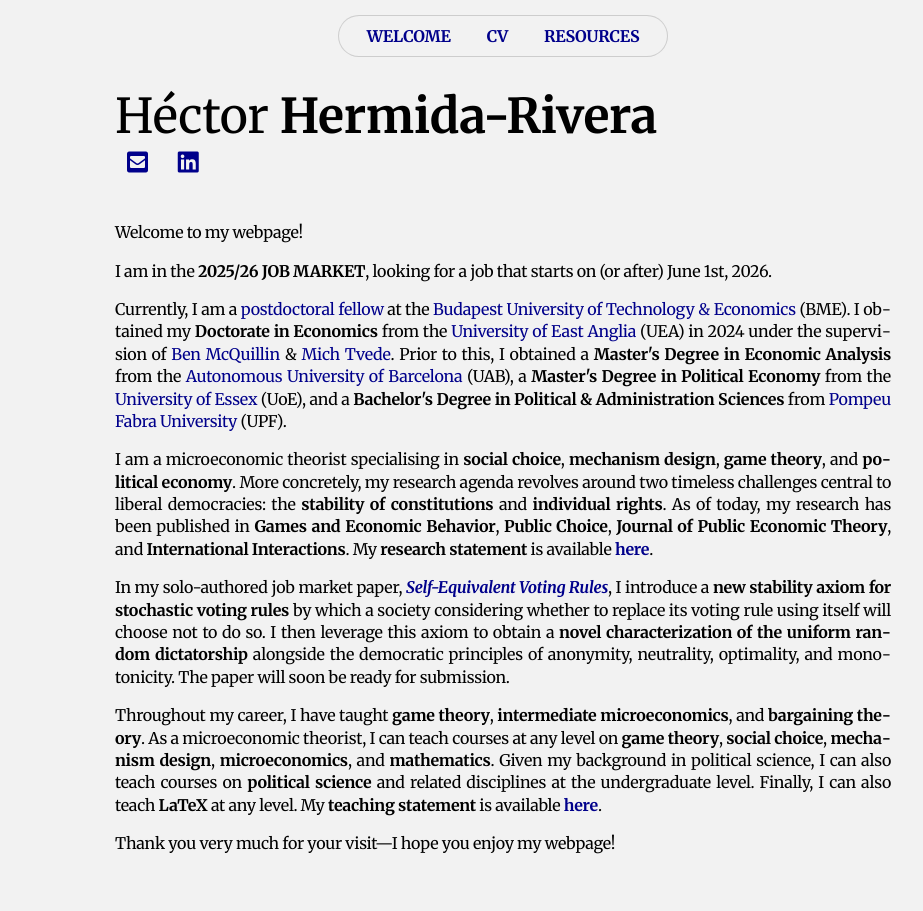
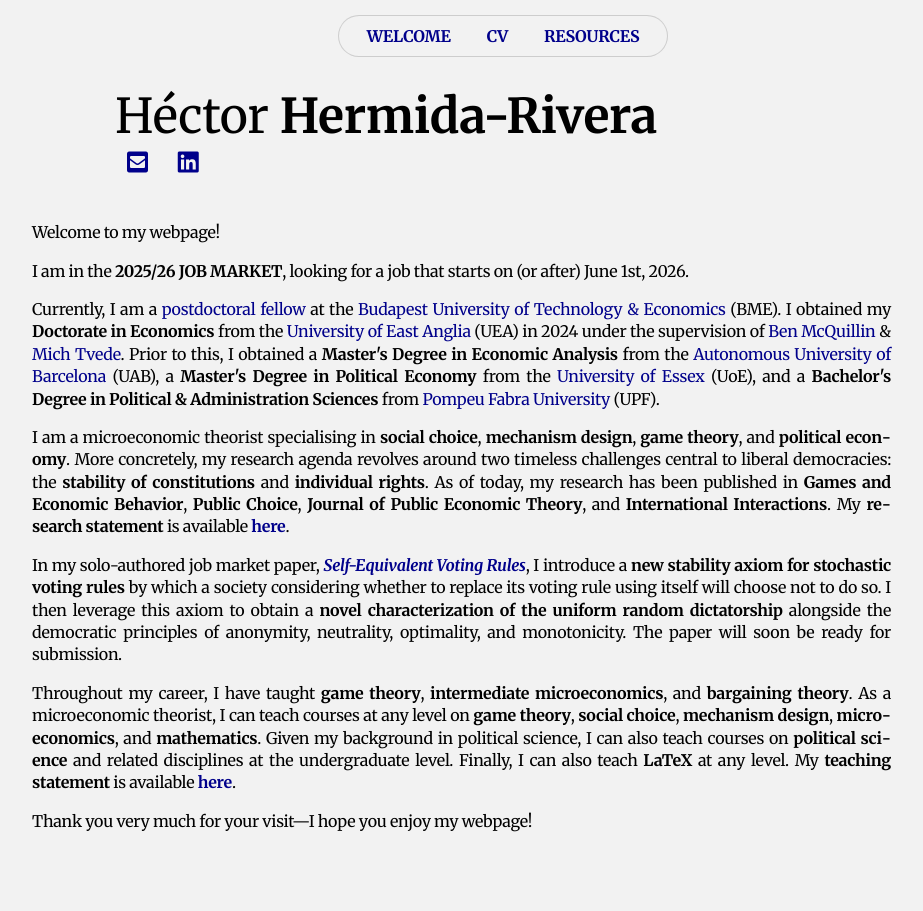
Before and after one commit to HectorHermidaRivera/hectorhermidarivera.github.io, a Jekyll site: the page built from index.md, in a window 1280 px wide. Shown: the whole page, without its empty margins (137-1060 px from the left). Built offline with Jekyll 4.4.1, drawn with Linux system fonts in a browser that asks for light colours; a style sheet for code colours, icons or effects is not loaded.

Commit message:
Update index.md

```diff
--- a/index.md
+++ b/index.md
@@ -39,7 +39,7 @@ title: Héctor Hermida-Rivera
     </a>
   </div>
 
-<div class="two-column" style="padding-right: 83px; box-sizing: border-box">
+<div class="two-column" style="transform: translateX(-83px); box-sizing: border-box;">
   <div class="label"></div>
   <div class="value">
   <p>Welcome to my webpage!</p>
```
